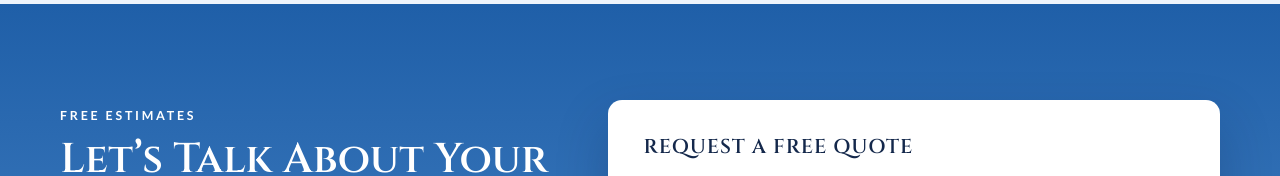
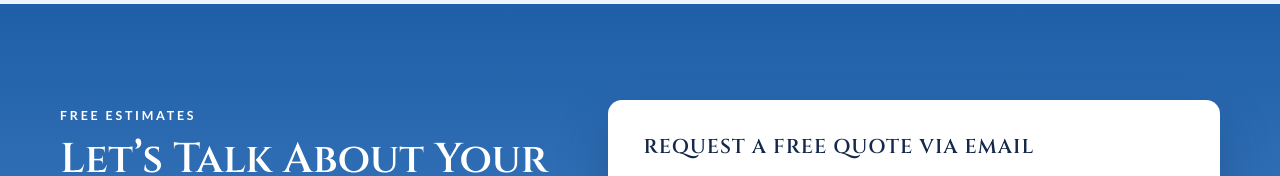
Before and after one commit to waveform06/Page-SinclairRefurbishments, a plain HTML site: page index.html in a window 1280 px wide. Shown: the part 7380-7556 px from the top of the page. Drawn offline with nearby package versions, Linux system fonts and the light colour scheme.

Commit message:
Rename quote form heading to 'Request a free quote via email'
Co-Authored-By: Claude Opus 5.5 <noreply@anthropic.com>
Claude-Session: https://claude.ai/code/session_01D3cvus7UHh18iGEtejbrfG

```diff
--- a/index.html
+++ b/index.html
@@ -898,7 +898,7 @@
       <div class="c-item"><div class="ci"><svg width="22" height="22" viewBox="0 0 24 24" fill="none" stroke="#fff" stroke-width="2"><path d="M21 10c0 7-9 13-9 13S3 17 3 10a9 9 0 0 1 18 0z"/><circle cx="12" cy="10" r="3"/></svg></div><div><small>Based In</small><span style="font-weight:700;font-size:1.12rem">Sutton, Surrey SM3</span></div></div>
     </div>
     <form id="quoteForm" class="reveal" novalidate>
-      <h3>REQUEST A FREE QUOTE</h3>
+      <h3>REQUEST A FREE QUOTE VIA EMAIL</h3>
       <div class="row">
         <div><label for="fName">Name</label><input id="fName" name="name" required autocomplete="name"></div>
         <div><label for="fPhone">Phone</label><input id="fPhone" name="phone" type="tel" required autocomplete="tel"></div>
```
